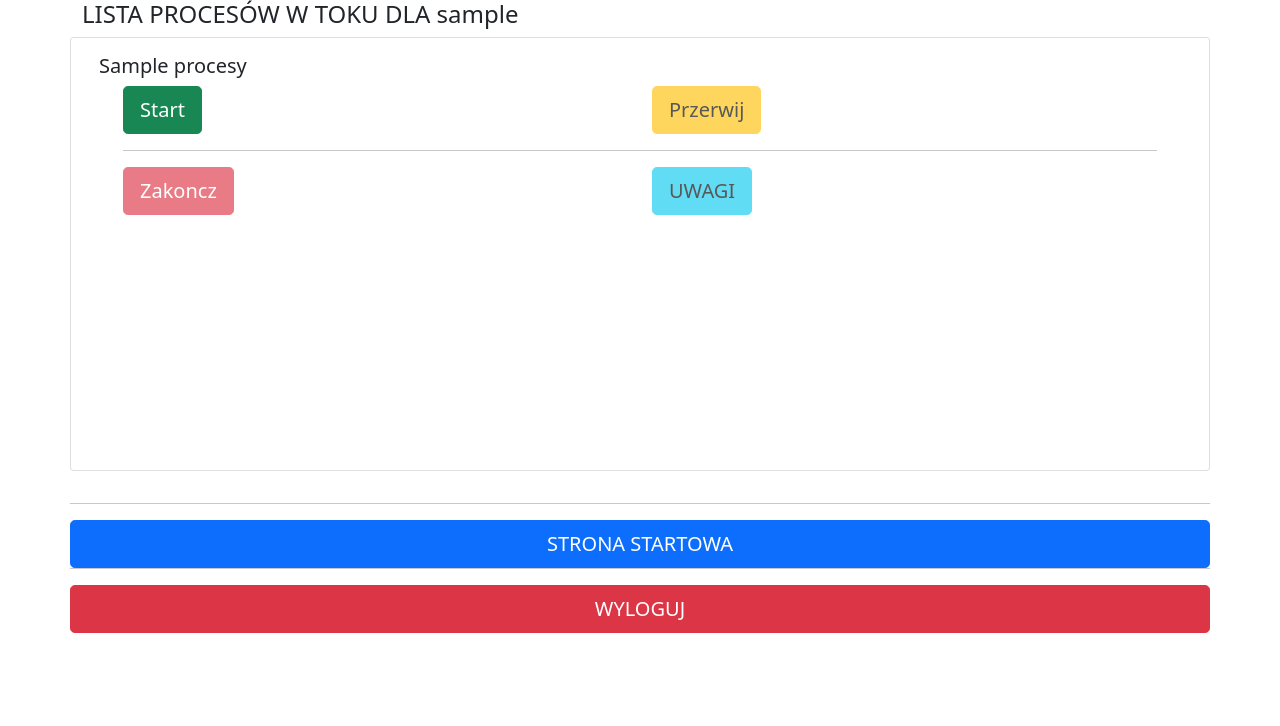
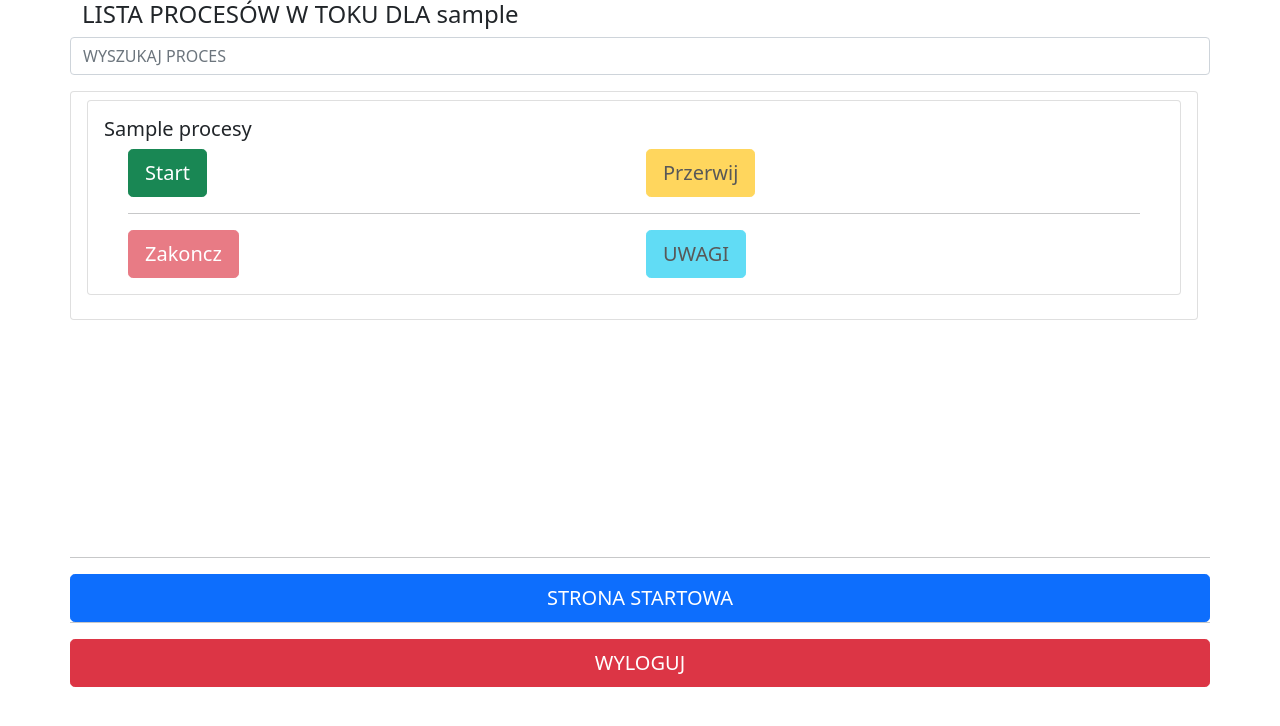
Before and after one commit to Mogarthron/Magazynier-Skaner, a Flask app: template templates/kontrola_czasu.html in a window 1280 px wide. Shown: the top 726 px of the page. Run offline with Flask 3, Linux system fonts and the light colour scheme; the template is opened without the code that fills it: most values are stand-ins (such as "Sample title", 1, 10 or a date in 2020).

Commit message:
frontend

```diff
--- a/static/kontrola_czasu.js
+++ b/static/kontrola_czasu.js
@@ -18,3 +18,24 @@ var uwagiPracownikaModal = document.getElementById('uwagiPracownika');
   zapisz_uwage.name = "zapiszUwagiDoProcesu_" + id_procesu;
   modalBodyInput.value = "ZAPISZ UWAGĘ";
     });
+
+
+    function szukanieProcesu() {
+      // Declare variables
+      var input, filter, ul, li, a, i, txtValue;
+      input = document.getElementById('wyszukajPoces');
+      filter = input.value.toUpperCase();
+      ul = document.getElementById("listaProcesow");
+      li = ul.getElementsByTagName('li');
+
+      // Loop through all list items, and hide those who don't match the search query
+      for (i = 0; i < li.length; i++) {
+        // a = li[i].getElementsByTagName("a")[0];
+        txtValue = li[i].textContent || li[i].innerText;
+        if (txtValue.toUpperCase().indexOf(filter) > -1) {
+          li[i].style.display = "";
+        } else {
+          li[i].style.display = "none";
+        }
+      }
+    }
--- a/templates/kontrola_czasu.html
+++ b/templates/kontrola_czasu.html
@@ -3,11 +3,14 @@
 {% block content %}
 <div class="container">
     <h4>LISTA PROCESÓW W TOKU DLA {{user_name}}</h4>
-
+    <div class="row mb-3">
+        <input id="wyszukajPoces" onkeyup="szukanieProcesu()" class="form-control " type="search" placeholder="WYSZUKAJ PROCES" aria-label="Search">
+</div>
     <div class="row mb-3 overflow-scroll" style="height: 450px;">
     <!-- <div class="row mb-3"> -->
-
+        <ul class="list-group" id="listaProcesow">
             {% for i in procesy %}
+            <li class="list-group-item">
                 <div class="card mb-3">
                     <div class="card-body">
 
@@ -80,7 +83,14 @@
                         </div>
                     </div>
                 </div>
+
+
+            </li>
             {% endfor %}
+        </ul>
+
+
+
     </div>
 
 
@@ -116,6 +126,8 @@
     </div>
 </div>
 
+
+
 <script src="{{url_for('static', filename='kontrola_czasu.js')}}">
 
 </script>
```
Lines whose indentation alone changed are shown as unchanged.
